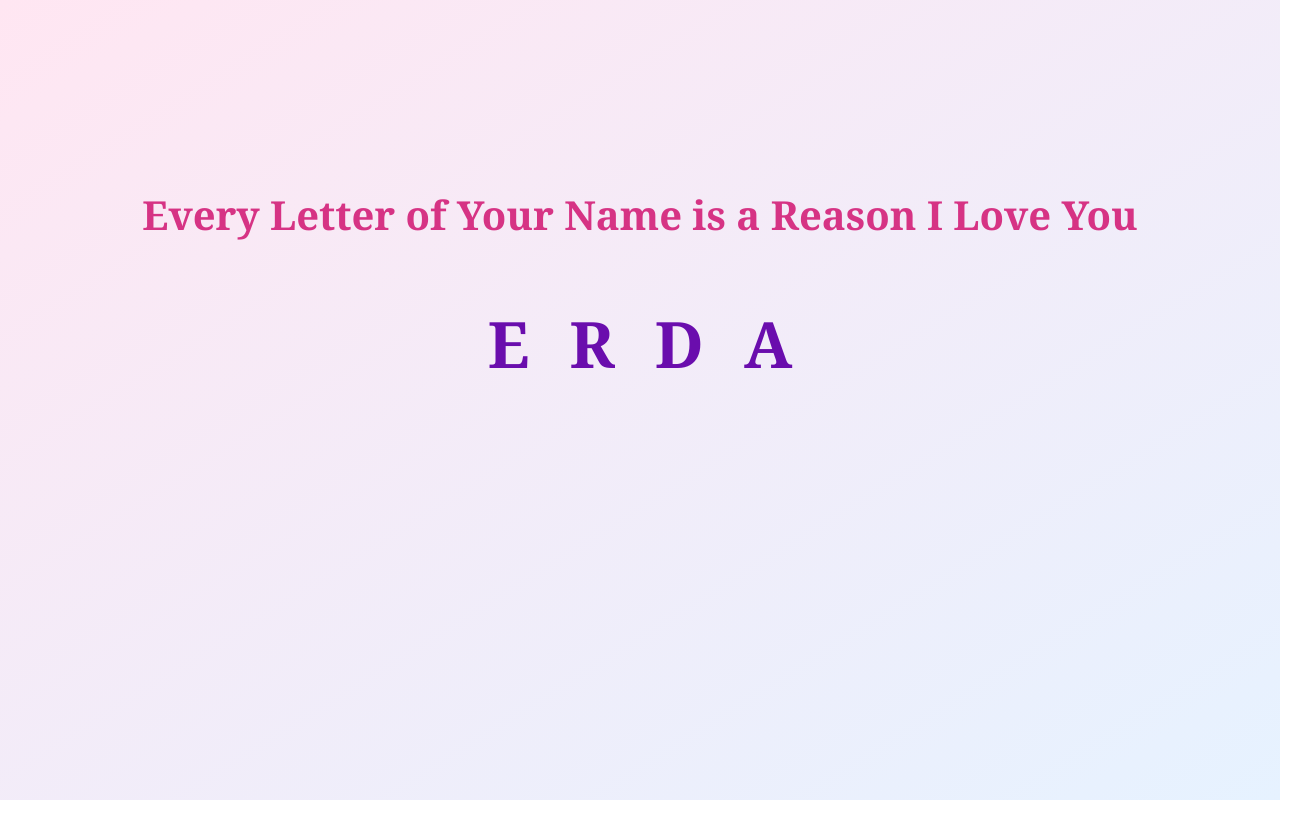
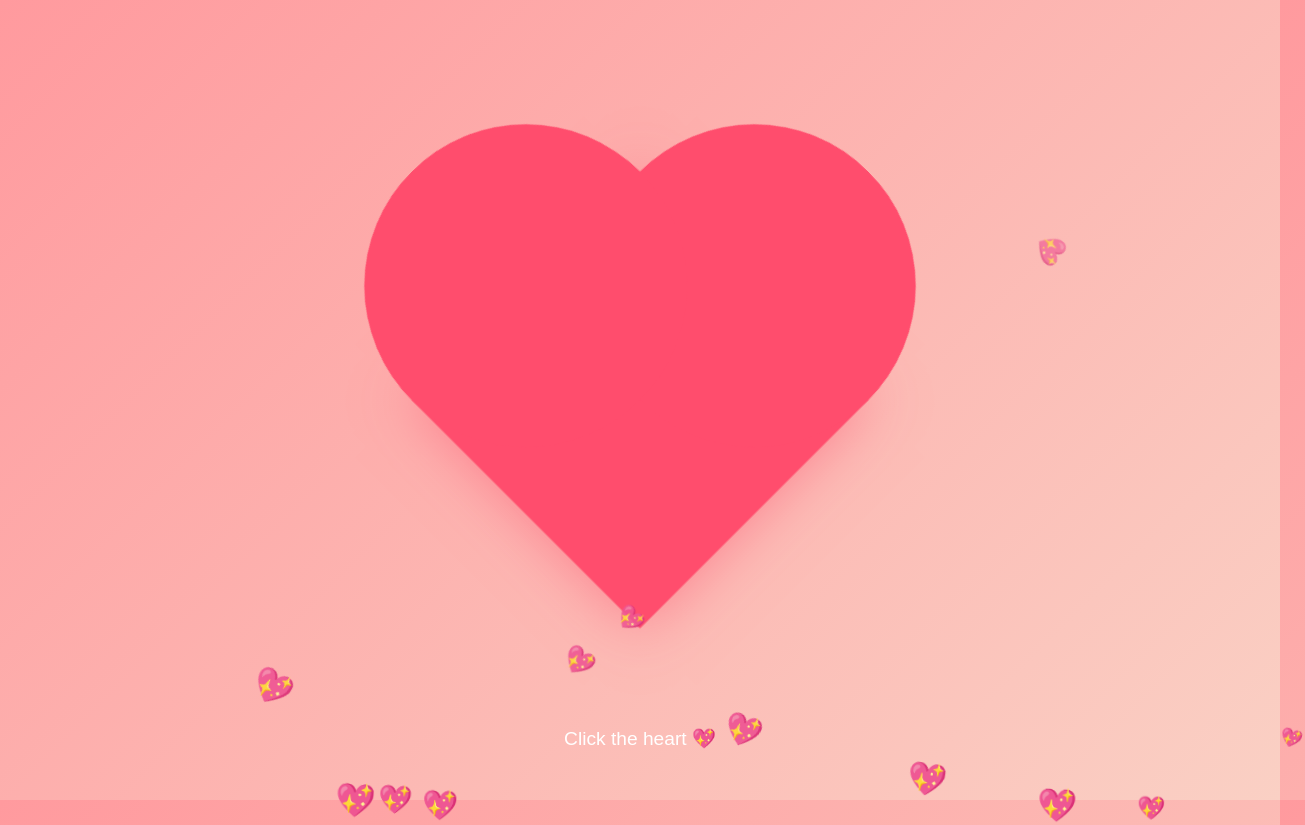
Before and after one commit to AbaziGroup/Erda, a plain HTML site: page index.html in a window 1280 px wide. Shown: the whole page, 1305 px wide, since content can reach past the window. Before the commit the page ends 800 px from the top, so only its background shows below. Drawn offline with Linux system fonts and the light colour scheme.

Commit message:
Update index.html

```diff
--- a/index.html
+++ b/index.html
@@ -3,101 +3,222 @@
 <head>
     <meta charset="UTF-8">
     <meta name="viewport" content="width=device-width, initial-scale=1.0">
-    <title>For My Erda</title>
+    <title>For My Erda 💖</title>
     <style>
+        * {
+            margin: 0;
+            padding: 0;
+            box-sizing: border-box;
+        }
+
         body {
-            font-family: 'Georgia', serif;
-            background: linear-gradient(to bottom right, #ffe6f2, #e6f2ff);
+            font-family: 'Arial', sans-serif;
+            background: linear-gradient(135deg, #ff9a9e 0%, #fad0c4 100%);
+            height: 100vh;
             display: flex;
             justify-content: center;
             align-items: center;
-            min-height: 100vh;
-            margin: 0;
-            color: #333;
+            overflow: hidden;
         }
-        .container {
-            text-align: center;
-            padding: 2rem;
-        }
-        .title {
-            font-size: 2.5rem;
-            margin-bottom: 3rem;
-            color: #d63384;
-        }
-        .name-letters {
+
+        .heart-container {
+            position: relative;
+            width: 100%;
+            height: 100%;
             display: flex;
             justify-content: center;
-            gap: 20px;
-            margin-bottom: 3rem;
+            align-items: center;
         }
-        .letter {
-            font-size: 4rem;
-            font-weight: bold;
+
+        .big-heart {
+            position: absolute;
+            width: 300px;
+            height: 300px;
+            background: #ff4d6d;
+            transform: rotate(45deg);
+            animation: heartbeat 1.5s ease-in-out infinite;
             cursor: pointer;
-            transition: all 0.3s ease;
-            color: #6a0dad;
-            padding: 10px;
-            border-radius: 10px;
+            box-shadow: 0 0 50px rgba(255, 77, 109, 0.5);
         }
-        .letter:hover {
-            transform: translateY(-10px) scale(1.2);
-            background-color: rgba(255, 255, 255, 0.5);
+
+        .big-heart::before,
+        .big-heart::after {
+            content: '';
+            position: absolute;
+            width: 300px;
+            height: 300px;
+            background: #ff4d6d;
+            border-radius: 50%;
         }
-        .message-box {
-            min-height: 150px;
-            padding: 20px;
-            border: 2px dashed #d63384;
-            border-radius: 15px;
-            background-color: rgba(255, 255, 255, 0.8);
+
+        .big-heart::before {
+            top: -150px;
+            left: 0;
+        }
+
+        .big-heart::after {
+            top: 0;
+            left: -150px;
+        }
+
+        .message {
+            position: absolute;
+            text-align: center;
+            color: white;
+            z-index: 10;
+            opacity: 0;
+            transform: scale(0.8);
+            transition: all 1s ease-in-out;
+            max-width: 80%;
+        }
+
+        .message.show {
+            opacity: 1;
+            transform: scale(1);
+        }
+
+        .message h1 {
+            font-size: 3rem;
+            margin-bottom: 20px;
+            text-shadow: 2px 2px 4px rgba(0,0,0,0.3);
+        }
+
+        .message p {
+            font-size: 1.5rem;
+            margin-bottom: 15px;
+            text-shadow: 1px 1px 2px rgba(0,0,0,0.3);
+        }
+
+        .floating-hearts {
+            position: absolute;
+            width: 100%;
+            height: 100%;
+            pointer-events: none;
+        }
+
+        .floating-heart {
+            position: absolute;
+            font-size: 24px;
+            opacity: 0;
+            animation: float 6s ease-in-out infinite;
+        }
+
+        @keyframes heartbeat {
+            0% { transform: rotate(45deg) scale(1); }
+            25% { transform: rotate(45deg) scale(1.1); }
+            50% { transform: rotate(45deg) scale(1); }
+            75% { transform: rotate(45deg) scale(1.1); }
+            100% { transform: rotate(45deg) scale(1); }
+        }
+
+        @keyframes float {
+            0% {
+                transform: translateY(100vh) rotate(0deg);
+                opacity: 1;
+            }
+            100% {
+                transform: translateY(-100vh) rotate(360deg);
+                opacity: 0;
+            }
+        }
+
+        .click-prompt {
+            position: absolute;
+            bottom: 50px;
+            color: white;
             font-size: 1.2rem;
-            line-height: 1.6;
-            max-width: 600px;
-            margin: 0 auto;
-            opacity: 0;
-            transition: opacity 0.5s ease;
+            opacity: 0.8;
+            animation: pulse 2s infinite;
+            z-index: 10;
         }
-        .message-box.show {
-            opacity: 1;
+
+        @keyframes pulse {
+            0% { opacity: 0.5; }
+            50% { opacity: 1; }
+            100% { opacity: 0.5; }
         }
     </style>
 </head>
 <body>
-    <div class="container">
-        <h1 class="title">Every Letter of Your Name is a Reason I Love You</h1>
+    <div class="heart-container">
+        <div class="big-heart" id="bigHeart"></div>
 
-        <div class="name-letters">
-            <!-- We'll create the letters with JavaScript -->
+        <div class="message" id="message">
+            <h1>My Dearest Erda 💕</h1>
+            <p>You are the most amazing person I've ever known</p>
+            <p>Your smile lights up my world</p>
+            <p>Your love completes my soul</p>
+            <p>Every moment with you is precious</p>
+            <p>I love you more than words can say</p>
+            <p>Forever yours... ❤️</p>
         </div>
 
-        <div class="message-box" id="messageBox">
-            Click on a letter to discover its secret.
-        </div>
+        <div class="floating-hearts" id="floatingHearts"></div>
+
+        <div class="click-prompt" id="clickPrompt">Click the heart 💖</div>
     </div>
 
     <script>
-        // Personalize these messages for your girlfriend!
-        const messages = {
-            "E": "E is for <strong>Eternal</strong>. My feelings for you aren't temporary; they feel timeless and endless, like the stars.",
-            "R": "R is for <strong>Resonance</strong>. From the moment we met, our souls resonated on a frequency I never knew existed.",
-            "D": "D is for <strong>Devotion</strong>. I am devoted to you, to your happiness, and to building a beautiful life together.",
-            "A": "A is for <strong>Adoration</strong>. I don't just love you, I adore every little thing that makes you who you are."
-            // If her name has more letters, just add them here!
-        };
+        const bigHeart = document.getElementById('bigHeart');
+        const message = document.getElementById('message');
+        const floatingHearts = document.getElementById('floatingHearts');
+        const clickPrompt = document.getElementById('clickPrompt');
 
-        const name = "ERDA"; // You can change this if it's spelled differently
-        const nameLettersContainer = document.querySelector('.name-letters');
-        const messageBox = document.getElementById('messageBox');
+        // Create floating hearts
+        function createFloatingHearts() {
+            const heart = document.createElement('div');
+            heart.className = 'floating-heart';
+            heart.innerHTML = '💖';
+            heart.style.left = Math.random() * 100 + 'vw';
+            heart.style.animationDelay = Math.random() * 6 + 's';
+            heart.style.fontSize = (Math.random() * 20 + 15) + 'px';
+            floatingHearts.appendChild(heart);
 
-        // Create the interactive letters
-        name.split('').forEach(letter => {
-            const letterElement = document.createElement('div');
-            letterElement.className = 'letter';
-            letterElement.textContent = letter;
-            letterElement.addEventListener('click', () => {
-                messageBox.innerHTML = messages[letter] || `The letter ${letter} is as unique and special as you are.`;
-                messageBox.classList.add('show');
-            });
-            nameLettersContainer.appendChild(letterElement);
+            setTimeout(() => {
+                heart.remove();
+            }, 6000);
+        }
+
+        // Start creating floating hearts
+        setInterval(createFloatingHearts, 300);
+
+        // Click handler for the big heart
+        bigHeart.addEventListener('click', function() {
+            // Hide the click prompt
+            clickPrompt.style.display = 'none';
+
+            // Animate the heart
+            this.style.animation = 'none';
+            this.style.transform = 'rotate(45deg) scale(1.2)';
+
+            setTimeout(() => {
+                this.style.transition = 'all 1s ease-in-out';
+                this.style.transform = 'rotate(45deg) scale(0.1)';
+                this.style.opacity = '0';
+
+                // Show the message
+                setTimeout(() => {
+                    this.style.display = 'none';
+                    message.classList.add('show');
+
+                    // Create more floating hearts after message appears
+                    setInterval(createFloatingHearts, 150);
+                }, 1000);
+            }, 500);
+        });
+
+        // Also allow clicking anywhere to reveal the message
+        document.body.addEventListener('click', function(e) {
+            if (e.target === document.body) {
+                bigHeart.click();
+            }
+        });
+
+        // Add some keyboard support
+        document.addEventListener('keydown', function(e) {
+            if (e.code === 'Space' || e.code === 'Enter') {
+                bigHeart.click();
+            }
         });
     </script>
 </body>
```
